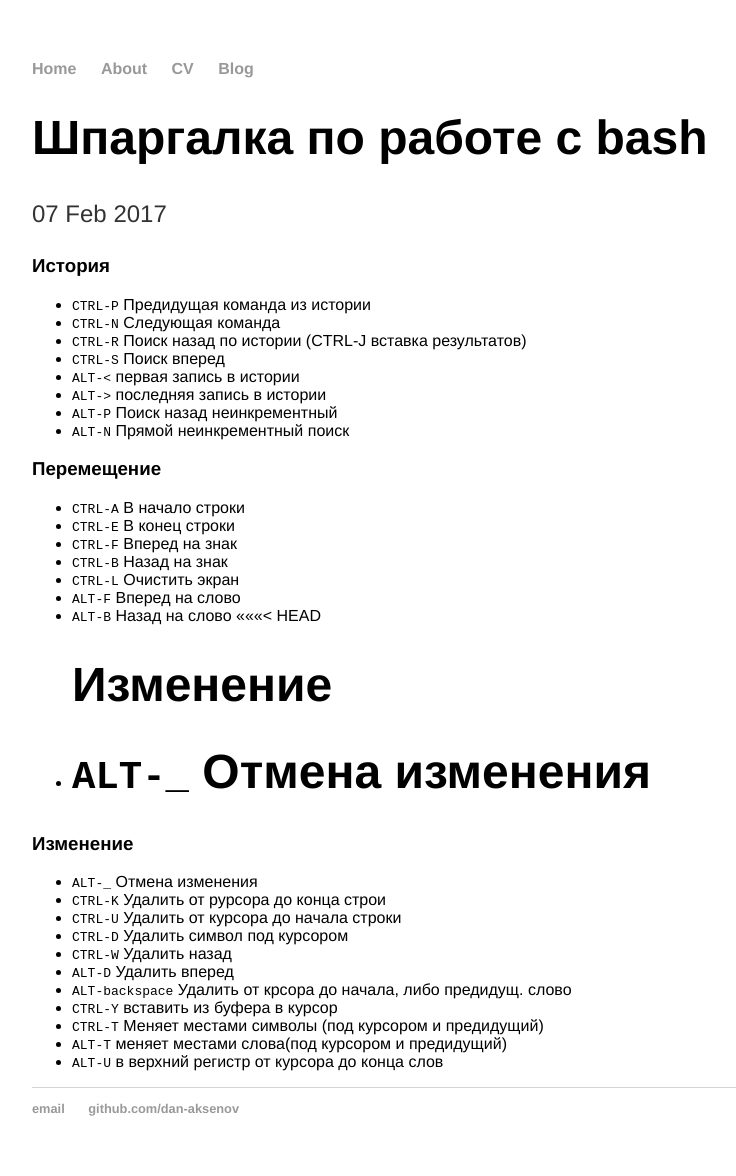
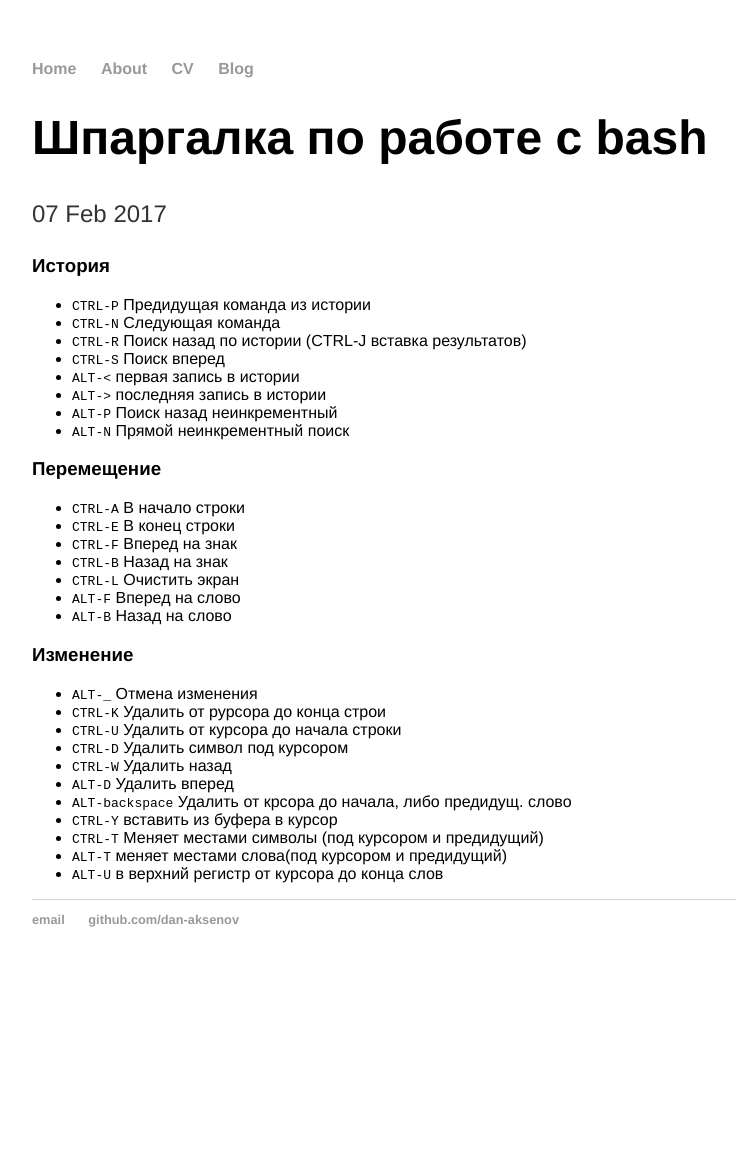
Before and after one commit to dan-aksenov/dan-aksenov.github.io-old, a Jekyll site: the page built from _posts/2017-02-07-bash-commandline-cheatsheet.md, in a window 1280 px wide. Shown: the whole page, without its empty margins (160-896 px from the left). Built offline with Jekyll 4.4.1, drawn with Linux system fonts in a browser that asks for light colours; after the commit the page ends 987 px from its top, so only the background shows below that.

Commit message:
clear trash

```diff
--- a/_posts/2017-02-07-bash-commandline-cheatsheet.md
+++ b/_posts/2017-02-07-bash-commandline-cheatsheet.md
@@ -21,10 +21,7 @@ date: 2017-02-07
 * `CTRL-L`	Очистить экран
 * `ALT-F`	Вперед на слово
 * `ALT-B`	Назад на слово
-<<<<<<< HEAD
-# Изменение
-* `ALT-_`	Отмена изменения
-=======
+
 
 ### Изменение
 * `ALT-_`	Отмена изменения
```
